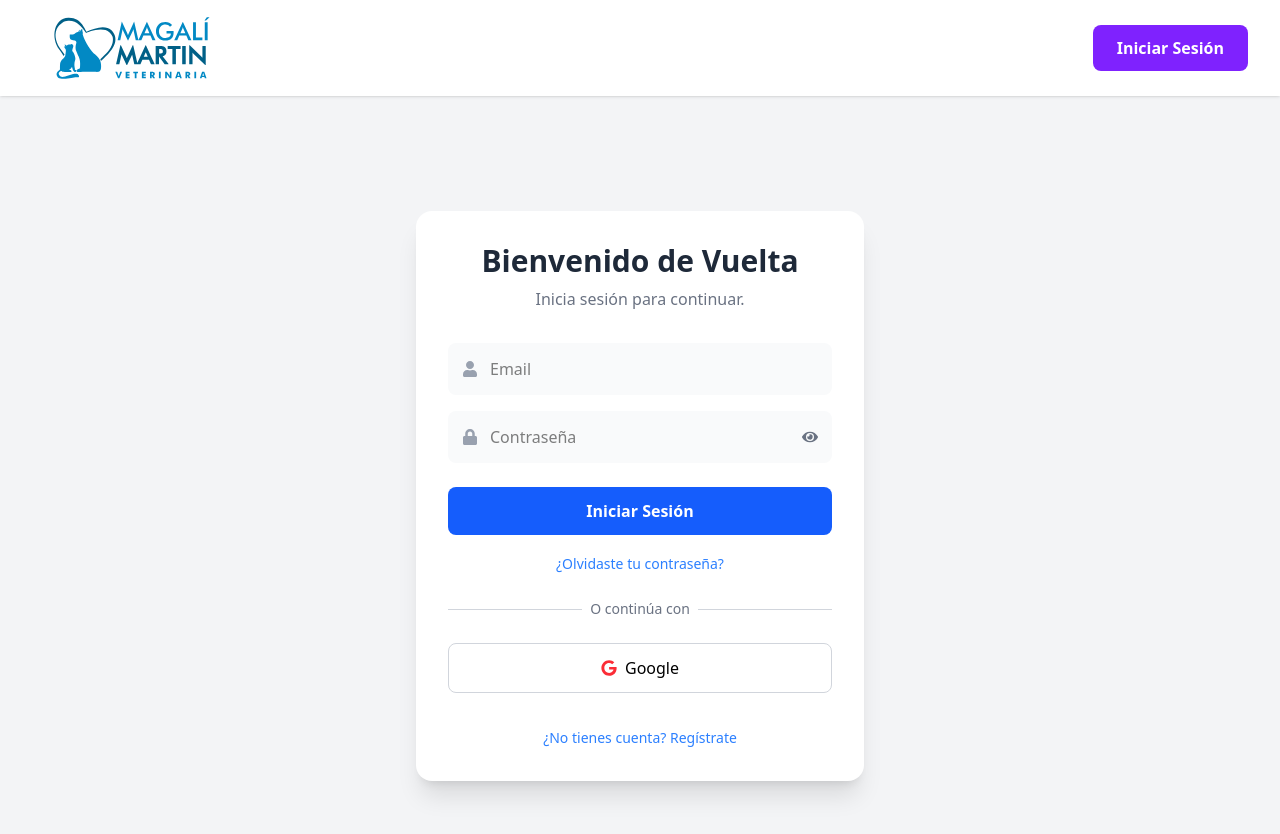
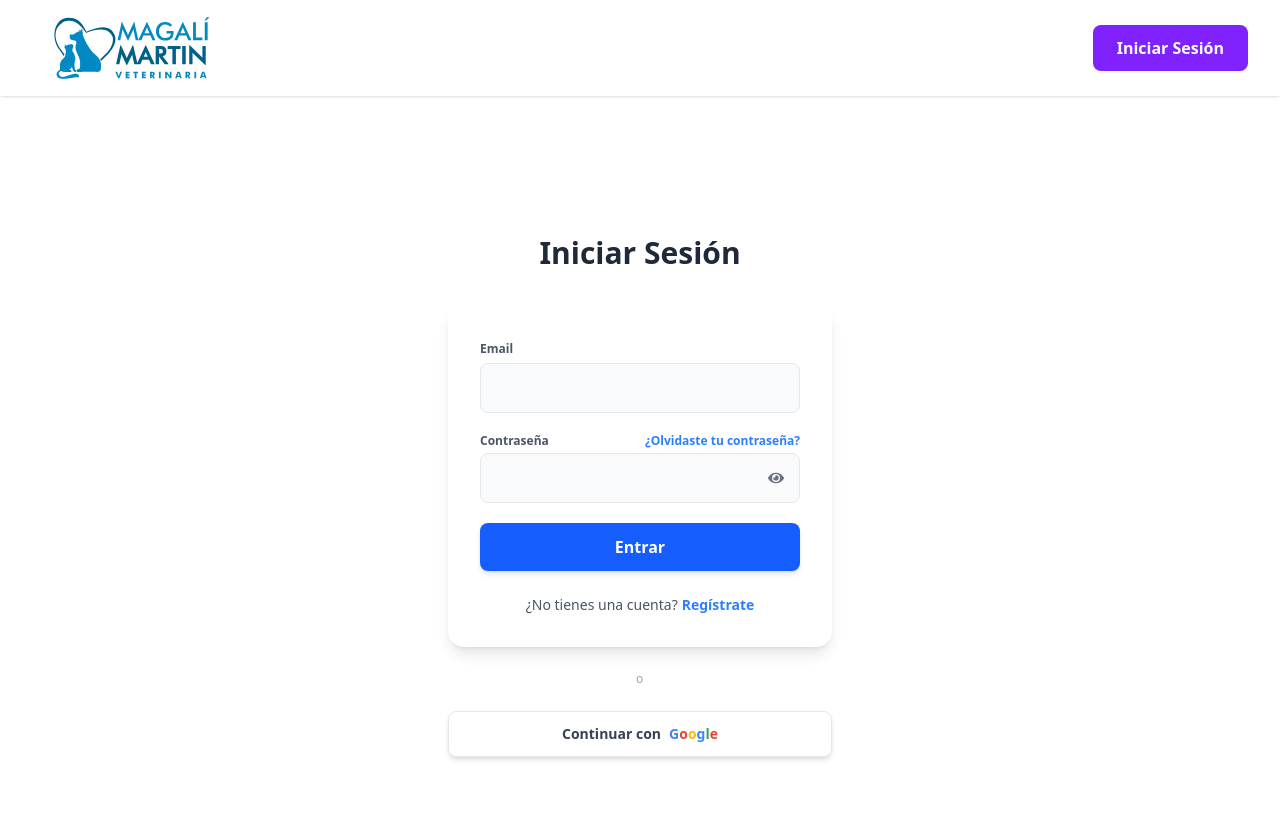
Before and after one commit to frncscgvdesarrollos/veterinaria-facultad, a Next.js app: page /login in a window 1280 px wide. Shown: the top 834 px of the page. Built offline with nearby package versions, Linux system fonts and the light colour scheme; no server answers.

Commit message:
refactor: Aplicar diseño final a la página de inicio de sesión

```diff
--- a/src/app/login/page.js
+++ b/src/app/login/page.js
@@ -3,7 +3,7 @@
 import { useState, useEffect } from 'react';
 import { useAuth } from '@/contexts/AuthContext';
 import { useRouter } from 'next/navigation';
-import { FaGoogle, FaEye, FaEyeSlash, FaUser, FaLock, FaIdCard, FaPhone, FaMapMarkerAlt, FaExclamationTriangle } from 'react-icons/fa';
+import { FaEye, FaEyeSlash } from 'react-icons/fa';
 import { Toaster, toast } from 'react-hot-toast';
 import { completarPerfil } from '@/app/actions';
 import PasswordStrengthMeter from '@/app/components/PasswordStrengthMeter';
@@ -63,7 +63,6 @@ export default function LoginPage() {
                         method: 'POST',
                         headers: { 'Authorization': `Bearer ${idToken}` }
                     });
-                    // Redirección directa a la página principal/admin después de completar el perfil
                     router.push(profileResult.role === 'admin' ? '/admin' : '/');
                 }
             } catch (error) {
@@ -95,85 +94,100 @@ export default function LoginPage() {
         const { name, value } = e.target;
         if ((name === 'dni' || name.includes('telefono')) && value && !/^[0-9]+$/.test(value)) return;
         setFormData(prev => ({ ...prev, [name]: value }));
-      };
+    };
 
     return (
-        <div className="min-h-screen bg-gray-100 flex items-center justify-center p-4">
-             <Toaster position="bottom-center" />
-            <div className="max-w-md w-full bg-white shadow-xl rounded-2xl p-8">
-                <h1 className="text-3xl font-bold text-center text-gray-800 mb-2">{
-                    isRegistering ? 'Crea tu Cuenta' : 'Bienvenido de Vuelta'
+        <div className="min-h-screen bg-white flex flex-col justify-center items-center p-4">
+            <Toaster position="bottom-center" />
+            <div className="w-full max-w-sm mx-auto">
+                <h1 className="text-3xl font-bold text-center text-gray-800 mb-8">{
+                    isRegistering ? 'Crear una Cuenta' : 'Iniciar Sesión'
                 }</h1>
-                <p className="text-center text-gray-500 mb-8">{
-                    isRegistering ? 'Completa tus datos para empezar.' : 'Inicia sesión para continuar.'
-                }</p>
 
-                {error && <p className="bg-red-100 text-red-700 p-3 rounded-lg mb-4 text-center">{error}</p>}
+                <div className="bg-white p-8 rounded-2xl shadow-lg w-full">
+                    {error && <p className="bg-red-100 text-red-700 p-3 rounded-lg mb-6 text-center text-sm">{error}</p>}
 
-                <form onSubmit={handleFormSubmit}>
-                    <div className="space-y-4">
-                        <div className="flex items-center bg-gray-50 p-3 rounded-lg border-2 border-transparent focus-within:border-blue-500">
-                            <FaUser className="text-gray-400 mr-3"/>
-                            <input type="email" placeholder="Email" value={email} onChange={e => setEmail(e.target.value)} required className="flex-grow bg-transparent focus:outline-none"/>
+                    <form onSubmit={handleFormSubmit} className="space-y-5">
+                        <div>
+                            <label className="text-xs font-semibold text-gray-600">Email</label>
+                            <input type="email" value={email} onChange={e => setEmail(e.target.value)} required
+                                className="mt-1 w-full p-3 bg-gray-50 border border-gray-200 rounded-lg focus:ring-blue-500 focus:border-blue-500"/>
                         </div>
-                        <div className="flex items-center bg-gray-50 p-3 rounded-lg border-2 border-transparent focus-within:border-blue-500">
-                            <FaLock className="text-gray-400 mr-3"/>
-                            <input type={showPassword ? "text" : "password"} placeholder="Contraseña" value={password} onChange={e => setPassword(e.target.value)} required className="flex-grow bg-transparent focus:outline-none"/>
-                            <button type="button" onClick={() => setShowPassword(!showPassword)} className="text-gray-500">
-                                {showPassword ? <FaEyeSlash /> : <FaEye />}
-                            </button>
+
+                        <div>
+                            <div className="flex justify-between items-baseline">
+                                <label className="text-xs font-semibold text-gray-600">Contraseña</label>
+                                {!isRegistering && (
+                                    <button type="button" onClick={handlePasswordReset} className="text-xs text-blue-500 hover:underline font-semibold">
+                                        ¿Olvidaste tu contraseña?
+                                    </button>
+                                )}
+                            </div>
+                            <div className="relative mt-1">
+                                <input type={showPassword ? "text" : "password"} value={password} onChange={e => setPassword(e.target.value)} required
+                                    className="w-full p-3 bg-gray-50 border border-gray-200 rounded-lg focus:ring-blue-500 focus:border-blue-500"/>
+                                <button type="button" onClick={() => setShowPassword(!showPassword)} className="absolute inset-y-0 right-0 px-4 flex items-center text-gray-500">
+                                    {showPassword ? <FaEyeSlash /> : <FaEye />}
+                                </button>
+                            </div>
                         </div>
+
                         {isRegistering && (
                             <>
                                 <PasswordStrengthMeter password={password} />
-                                <div className="flex items-center bg-gray-50 p-3 rounded-lg border-2 border-transparent focus-within:border-blue-500">
-                                    <FaLock className="text-gray-400 mr-3"/>
-                                    <input type={showPassword ? "text" : "password"} placeholder="Confirmar Contraseña" value={confirmPassword} onChange={e => setConfirmPassword(e.target.value)} required className="flex-grow bg-transparent focus:outline-none"/>
+                                <div>
+                                    <label className="text-xs font-semibold text-gray-600">Confirmar Contraseña</label>
+                                    <div className="relative mt-1">
+                                        <input type={showPassword ? "text" : "password"} value={confirmPassword} onChange={e => setConfirmPassword(e.target.value)} required
+                                            className="w-full p-3 bg-gray-50 border border-gray-200 rounded-lg focus:ring-blue-500 focus:border-blue-500"/>
+                                    </div>
                                 </div>
 
-                                <h2 className="text-xl font-semibold text-gray-700 pt-4 border-t mt-6">Tu Información</h2>
+                                <hr className="my-4"/>
+
+                                <h2 className="text-center text-base font-semibold text-gray-700">Tu Información</h2>
                                 <div className="grid grid-cols-1 md:grid-cols-2 gap-4">
-                                    <input name="nombre" placeholder="Nombre" value={formData.nombre} onChange={handleInputChange} required className="w-full p-3 bg-gray-50 rounded-lg"/>
-                                    <input name="apellido" placeholder="Apellido" value={formData.apellido} onChange={handleInputChange} required className="w-full p-3 bg-gray-50 rounded-lg"/>
+                                    <input name="nombre" placeholder="Nombre" value={formData.nombre} onChange={handleInputChange} required className="w-full p-3 bg-gray-50 border-gray-200 rounded-lg"/>
+                                    <input name="apellido" placeholder="Apellido" value={formData.apellido} onChange={handleInputChange} required className="w-full p-3 bg-gray-50 border-gray-200 rounded-lg"/>
                                 </div>
-                                <input name="dni" placeholder="DNI (sin puntos)" value={formData.dni} onChange={handleInputChange} required maxLength="8" className="w-full p-3 bg-gray-50 rounded-lg"/>
-                                <input name="direccion" placeholder="Dirección" value={formData.direccion} onChange={handleInputChange} required className="w-full p-3 bg-gray-50 rounded-lg"/>
-                                <input name="telefonoPrincipal" placeholder="Teléfono Principal" value={formData.telefonoPrincipal} onChange={handleInputChange} required className="w-full p-3 bg-gray-50 rounded-lg"/>
-                                <h2 className="text-xl font-semibold text-gray-700 pt-4 border-t mt-6">Contacto de Emergencia</h2>
-                                <input name="nombreContactoEmergencia" placeholder="Nombre" value={formData.nombreContactoEmergencia} onChange={handleInputChange} required className="w-full p-3 bg-gray-50 rounded-lg"/>
-                                <input name="telefonoContactoEmergencia" placeholder="Teléfono" value={formData.telefonoContactoEmergencia} onChange={handleInputChange} required className="w-full p-3 bg-gray-50 rounded-lg"/>
+                                <input name="dni" placeholder="DNI" value={formData.dni} onChange={handleInputChange} required maxLength="8" className="w-full p-3 bg-gray-50 border-gray-200 rounded-lg"/>
+                                <input name="direccion" placeholder="Dirección" value={formData.direccion} onChange={handleInputChange} required className="w-full p-3 bg-gray-50 border-gray-200 rounded-lg"/>
+                                <input name="telefonoPrincipal" placeholder="Teléfono" value={formData.telefonoPrincipal} onChange={handleInputChange} required className="w-full p-3 bg-gray-50 border-gray-200 rounded-lg"/>
+
+                                <h2 className="text-center text-base font-semibold text-gray-700">Contacto de Emergencia</h2>
+                                <input name="nombreContactoEmergencia" placeholder="Nombre" value={formData.nombreContactoEmergencia} onChange={handleInputChange} required className="w-full p-3 bg-gray-50 border-gray-200 rounded-lg"/>
+                                <input name="telefonoContactoEmergencia" placeholder="Teléfono" value={formData.telefonoContactoEmergencia} onChange={handleInputChange} required className="w-full p-3 bg-gray-50 border-gray-200 rounded-lg"/>
                             </>
                         )}
-                    </div>
-                    <button type="submit" className="w-full mt-6 bg-blue-600 text-white p-3 rounded-lg font-semibold hover:bg-blue-700 transition-colors">
-                        {isRegistering ? 'Registrarse' : 'Iniciar Sesión'}
-                    </button>
-                </form>
 
-                {!isRegistering && (
-                    <div className="text-center mt-4">
-                        <button onClick={handlePasswordReset} className="text-sm text-blue-500 hover:underline">¿Olvidaste tu contraseña?</button>
-                    </div>
-                )}
+                        <button type="submit" className="w-full py-3 bg-blue-600 text-white rounded-lg font-semibold hover:bg-blue-700 transition-colors shadow-md">
+                            {isRegistering ? 'Registrarse' : 'Entrar'}
+                        </button>
+                    </form>
 
-                <div className="relative my-6">
-                    <div className="absolute inset-0 flex items-center">
-                        <div className="w-full border-t border-gray-300"></div>
-                    </div>
-                    <div className="relative flex justify-center text-sm">
-                        <span className="px-2 bg-white text-gray-500">O continúa con</span>
+                    <div className="text-center mt-6">
+                        <p className="text-sm text-gray-600">¿{isRegistering ? 'Ya tienes' : 'No tienes'} una cuenta?
+                            <button onClick={() => { setIsRegistering(!isRegistering); setError(null); }} className="font-semibold text-blue-500 hover:underline ml-1">
+                                {isRegistering ? 'Inicia Sesión' : 'Regístrate'}
+                            </button>
+                        </p>
                     </div>
                 </div>
 
-                <button onClick={handleLoginWithGoogle} className="w-full flex items-center justify-center p-3 border border-gray-300 rounded-lg hover:bg-gray-50 transition-colors">
-                    <FaGoogle className="mr-2 text-red-500"/> Google
+                <div className="text-center my-6 text-gray-400 text-xs tracking-wider">o</div>
+
+                <button onClick={handleLoginWithGoogle}
+                    className="w-full flex items-center justify-center py-3 px-4 bg-white border border-gray-200 rounded-lg hover:bg-gray-50 transition-colors shadow-md">
+                    <span className="text-sm font-semibold text-gray-700 mr-2">Continuar con</span>
+                    <span className="text-sm font-bold">
+                        <span style={{ color: '#4285F4' }}>G</span>
+                        <span style={{ color: '#EA4335' }}>o</span>
+                        <span style={{ color: '#FBBC05' }}>o</span>
+                        <span style={{ color: '#4285F4' }}>g</span>
+                        <span style={{ color: '#34A853' }}>l</span>
+                        <span style={{ color: '#EA4335' }}>e</span>
+                    </span>
                 </button>
-
-                <div className="text-center mt-8">
-                    <button onClick={() => { setIsRegistering(!isRegistering); setError(null); }} className="text-sm text-blue-500 hover:underline">
-                        {isRegistering ? '¿Ya tienes una cuenta? Inicia Sesión' : '¿No tienes cuenta? Regístrate'}
-                    </button>
-                </div>
             </div>
         </div>
     );
```
